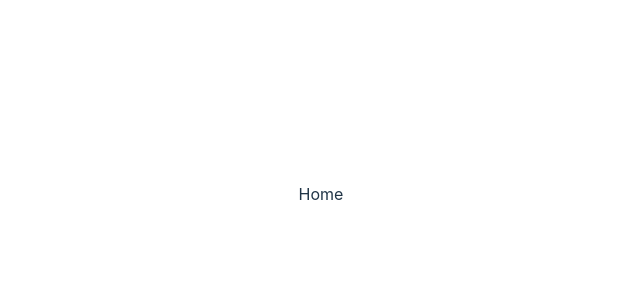
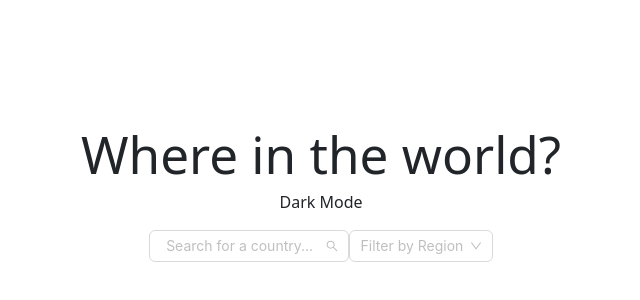
Before and after one commit to franclobo/Countries-app, a React (Vite) app: page / in a window 1280 px wide. Shown: the part 206-506 px from the top of the page, without its empty margins (319-959 px from the left). Built offline with nearby package versions, Linux system fonts and the light colour scheme.

Commit message:
Add header and inputs

```diff
--- a/src/App.jsx
+++ b/src/App.jsx
@@ -1,5 +1,6 @@
 import { BrowserRouter as Router, Routes, Route } from 'react-router-dom'
 import { Home } from './components/home'
+import "bootstrap/dist/css/bootstrap.min.css";
 import './App.scss'
 
 function App() {
--- a/src/components/home.jsx
+++ b/src/components/home.jsx
@@ -1,6 +1,141 @@
+import { useState } from "react";
+import PropTypes from "prop-types";
+import { SearchOutlined } from "@ant-design/icons";
+import { Select } from "antd";
+import jsonp from "fetch-jsonp";
+import qs from "qs";
 
 export const Home = () => {
+  const onChange = (value) => {
+    console.log(`selected ${value}`);
+  };
+  const onSearch = (value) => {
+    console.log("search:", value);
+  };
+
+  // Filter `option.label` match the user type `input`
+  const filterOption = (input, option) =>
+    (option?.label ?? "").toLowerCase().includes(input.toLowerCase());
+
+  // Search for countries by name
+
+  let timeout;
+  let currentValue;
+  const fetch = (value, callback) => {
+    if (timeout) {
+      clearTimeout(timeout);
+      timeout = null;
+    }
+    currentValue = value;
+    const fake = () => {
+      const str = qs.stringify({
+        code: "utf-8",
+        q: value,
+      });
+      jsonp(`https://suggest.taobao.com/sug?${str}`)
+        .then((response) => response.json())
+        .then((d) => {
+          if (currentValue === value) {
+            const { result } = d;
+            const data = result.map((item) => ({
+              value: item[0],
+              text: item[0],
+            }));
+            callback(data);
+          }
+        });
+    };
+    if (value) {
+      timeout = setTimeout(fake, 300);
+    } else {
+      callback([]);
+    }
+  };
+  const SearchInput = (props) => {
+    const [data, setData] = useState([]);
+    const [value, setValue] = useState();
+    const handleSearch = (newValue) => {
+      fetch(newValue, setData);
+    };
+    const handleChange = (newValue) => {
+      setValue(newValue);
+    };
+    return (
+      <Select
+        showSearch
+        value={value}
+        placeholder={props.placeholder}
+        style={props.style}
+        defaultActiveFirstOption={false}
+        suffixIcon={<SearchOutlined />}
+        filterOption={false}
+        onSearch={handleSearch}
+        onChange={handleChange}
+        notFoundContent={null}
+        options={(data || []).map((d) => ({
+          value: d.value,
+          label: d.text,
+        }))}
+      />
+    );
+  };
+
   return (
-    <div>Home</div>
-  )
-}
+    <>
+      <header>
+        <h1>Where in the world?</h1>
+        <p>Dark Mode</p>
+      </header>
+      <main>
+        <form>
+          <SearchInput
+            placeholder="Search for a country..."
+            style={{
+              width: 200,
+            }}
+          />
+          <Select
+            showSearch
+            placeholder="Filter by Region"
+            optionFilterProp="children"
+            onChange={onChange}
+            onSearch={onSearch}
+            filterOption={filterOption}
+            options={[
+              {
+                value: "Africa",
+                label: "Africa",
+              },
+              {
+                value: "America",
+                label: "America",
+              },
+              {
+                value: "Asia",
+                label: "Asia",
+              },
+              {
+                value: "Europe",
+                label: "Europe",
+              },
+              {
+                value: "Oceania",
+                label: "Oceania",
+              },
+            ]}
+          />
+        </form>
+      </main>
+    </>
+  );
+};
+
+Home.propTypes = {
+  placeholder: PropTypes.string,
+  style: PropTypes.object,
+};
+
+Home.defaultProps = {
+  placeholder: "Search...",
+  style: {},
+};
```
Also changed, not shown: package.json (+9 -1 lines), 1 other file (tests, documents, lock files or other folders).
